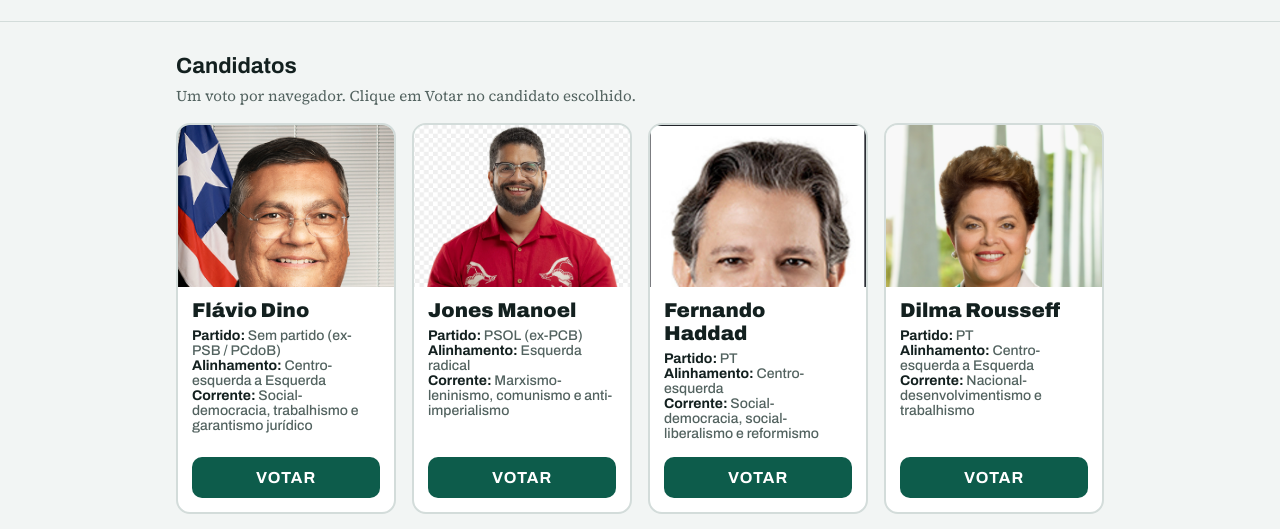
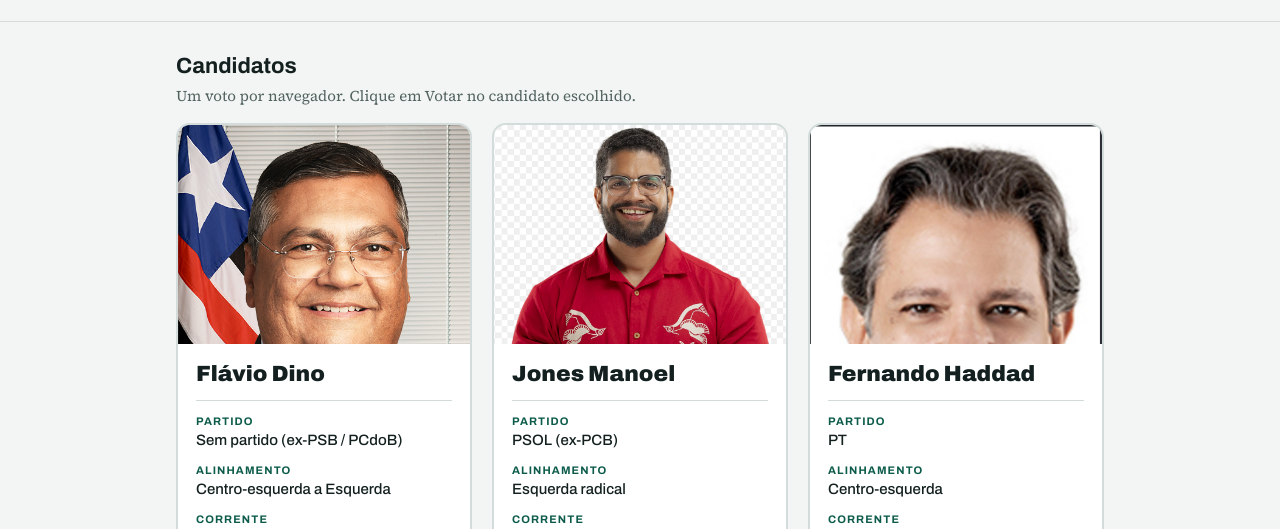
Before and after one commit to RacineFPSantos/clt_html, a plain HTML site: page ranking/index.html in a window 1280 px wide. Shown: the part 225-754 px from the top of the page. Drawn offline with Linux system fonts and the light colour scheme; no server answers.

Commit message:
style: improve candidate card spacing and labels

```diff
--- a/ranking/index.html
+++ b/ranking/index.html
@@ -27,18 +27,18 @@ h2{font:700 22px var(--display);margin:32px 0 6px}
 .notice{background:var(--alert-soft);color:var(--alert);border-radius:8px;padding:10px 14px;font:500 14px var(--display);margin:20px 0 0;max-width:640px}
 .notice[hidden]{display:none}
 
-.cards{display:grid;grid-template-columns:repeat(auto-fill,minmax(210px,1fr));gap:16px;list-style:none;padding:0;margin:0}
+.cards{display:grid;grid-template-columns:repeat(auto-fill,minmax(230px,1fr));gap:20px;list-style:none;padding:0;margin:0}
 .card{display:flex;flex-direction:column;background:var(--surface);border:2px solid var(--line);border-radius:14px;overflow:hidden}
 .card.mine{border-color:var(--accent);box-shadow:0 0 0 3px var(--accent-soft)}
 .photo{aspect-ratio:4/3;background:var(--accent-soft);display:grid;place-items:center;overflow:hidden}
 .photo img{width:100%;height:100%;object-fit:cover;object-position:center 20%;display:block}
 .photo .ph{font:900 44px var(--display);color:var(--accent);letter-spacing:.04em}
-.info{padding:12px 14px 4px;flex:1}
-.name{font:900 20px/1.15 var(--display);margin:0 0 6px}
-.meta{margin:0;font:500 14px var(--display);color:var(--muted)}
-.meta b{color:var(--ink);font-weight:700}
-.meta .tbd{font-style:italic;opacity:.7}
-.vote-btn{margin:12px 14px 14px;background:var(--accent);color:#fff;border:0;border-radius:10px;padding:12px;font:700 16px var(--display);letter-spacing:.06em;text-transform:uppercase;cursor:pointer}
+.info{padding:18px 18px 6px;flex:1}
+.name{font:900 22px/1.15 var(--display);margin:0 0 14px;padding-bottom:12px;border-bottom:1px solid var(--line)}
+.meta{margin:0 0 14px;font:500 15px/1.35 var(--display);color:var(--ink)}
+.meta b{display:block;margin-bottom:3px;font:700 11px var(--display);letter-spacing:.1em;text-transform:uppercase;color:var(--accent)}
+.meta .tbd{font-style:italic;color:var(--muted)}
+.vote-btn{margin:8px 18px 18px;background:var(--accent);color:#fff;border:0;border-radius:10px;padding:12px;font:700 16px var(--display);letter-spacing:.06em;text-transform:uppercase;cursor:pointer}
 .vote-btn:hover:not(:disabled){background:#0a4a3c}
 .vote-btn:focus-visible{outline:3px solid var(--accent);outline-offset:2px}
 .vote-btn:disabled{background:#9db5af;cursor:not-allowed}
@@ -146,7 +146,7 @@ async function sendVote(id){
 
 function metaLine(label, value){
   const p=document.createElement("p"); p.className="meta";
-  const b=document.createElement("b"); b.textContent=label+": ";
+  const b=document.createElement("b"); b.textContent=label;
   p.appendChild(b);
   const s=document.createElement("span");
   if(value){ s.textContent=value; } else { s.className="tbd"; s.textContent="a definir"; }
```
